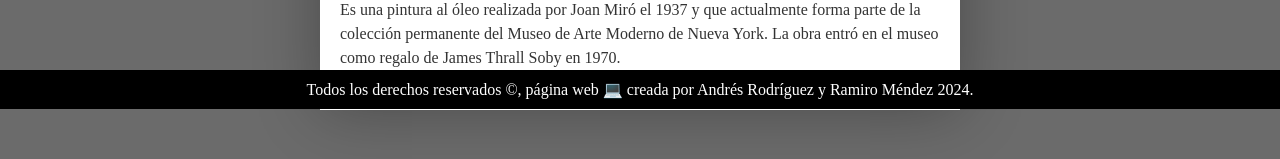
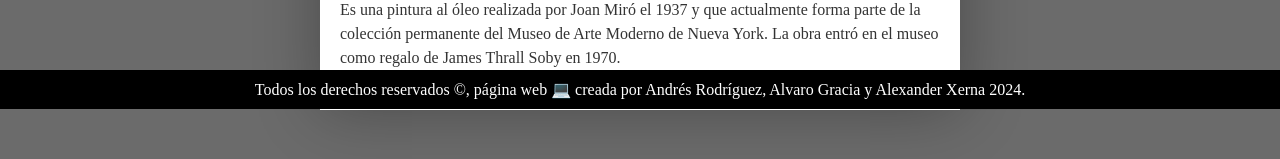
Before and after one commit to andresrodriiguez/Cuadro, a plain HTML site: page index.html in a window 1280 px wide. Shown: the part 691-850 px from the top of the page. Drawn offline with Linux system fonts and the light colour scheme; a web font is replaced by a local one.

Commit message:
Cuadro v5

```diff
--- a/index.html
+++ b/index.html
@@ -19,6 +19,6 @@
             </div>
         </div>
     </div>
-    <footer> Todos los derechos reservados &copy;, página web 💻 creada por Andrés Rodríguez  y Ramiro Méndez 2024. </footer>
+    <footer> Todos los derechos reservados &copy;, página web 💻 creada por Andrés Rodríguez, Alvaro Gracia y Alexander Xerna 2024. </footer>
 </body>
 </html>
```
